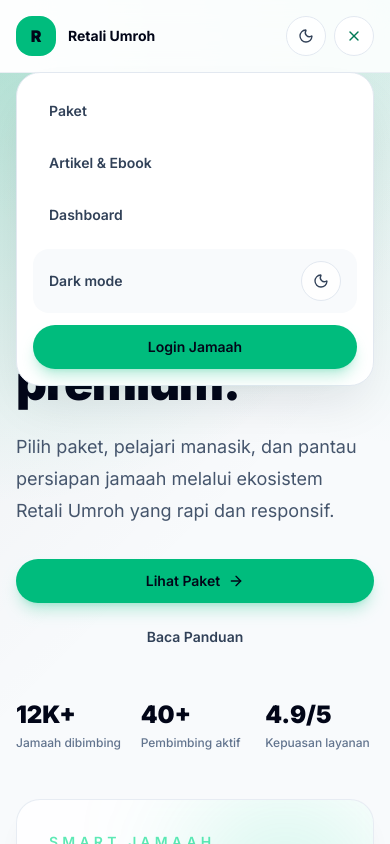
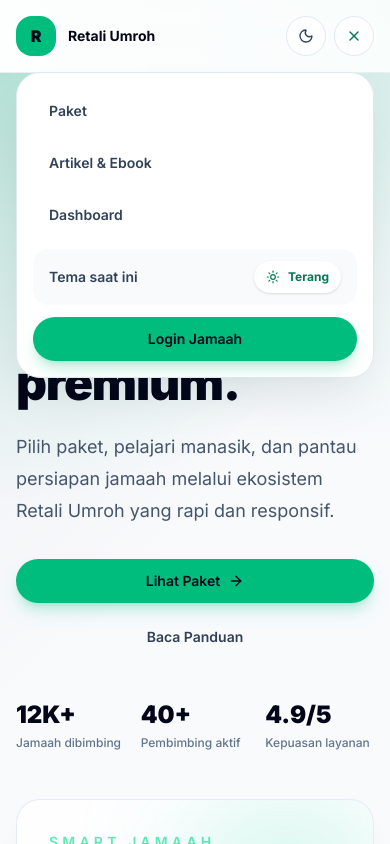
Before and after one commit to retalihajiumroh-spec/aplikasiumroh, a Next.js app: page / in a window 390 px wide. Both pictures are taken after a click on the button 354 px from the left and 36 px from the top of the page. Shown: the top 844 px of the page. Built offline with nearby package versions, Linux system fonts and the light colour scheme.

Commit message:
Clarify mobile theme control state
Co-authored-by: retalihajiumroh-spec <retalihajiumroh-spec@users.noreply.github.com>

```diff
--- a/src/components/app-shell/mobile-menu.tsx
+++ b/src/components/app-shell/mobile-menu.tsx
@@ -1,20 +1,28 @@
 "use client";
 
 import Link from "next/link";
-import { Menu, X } from "lucide-react";
+import { Menu, Moon, Sun, X } from "lucide-react";
 import { usePathname } from "next/navigation";
 import { useEffect, useState } from "react";
+import { useTheme } from "next-themes";
 import { siteConfig } from "@/config/site";
 import { LinkButton } from "@/components/ui/button";
-import { ThemeToggle } from "@/components/theme-toggle";
 
 export function MobileMenu() {
   const pathname = usePathname();
+  const { resolvedTheme, setTheme } = useTheme();
   const [isOpen, setIsOpen] = useState(false);
+  const [mounted, setMounted] = useState(false);
 
   useEffect(() => {
     setIsOpen(false);
   }, [pathname]);
+
+  useEffect(() => {
+    setMounted(true);
+  }, []);
+
+  const isDark = mounted ? resolvedTheme === "dark" : false;
 
   return (
     <div className="lg:hidden">
@@ -42,8 +50,15 @@ export function MobileMenu() {
             ))}
           </nav>
           <div className="mt-3 flex items-center justify-between rounded-2xl bg-slate-50 px-4 py-3 text-sm font-semibold text-slate-700 dark:bg-white/10 dark:text-slate-200">
-            <span>Dark mode</span>
-            <ThemeToggle />
+            <span>Tema saat ini</span>
+            <button
+              className="inline-flex items-center gap-2 rounded-full bg-white px-3 py-2 text-xs font-bold text-emerald-700 shadow-sm dark:bg-slate-950 dark:text-emerald-300"
+              onClick={() => setTheme(isDark ? "light" : "dark")}
+              type="button"
+            >
+              {isDark ? <Moon className="h-3.5 w-3.5" /> : <Sun className="h-3.5 w-3.5" />}
+              {isDark ? "Gelap" : "Terang"}
+            </button>
           </div>
           <LinkButton className="mt-3 w-full" href="/login">
             Login Jamaah
```
